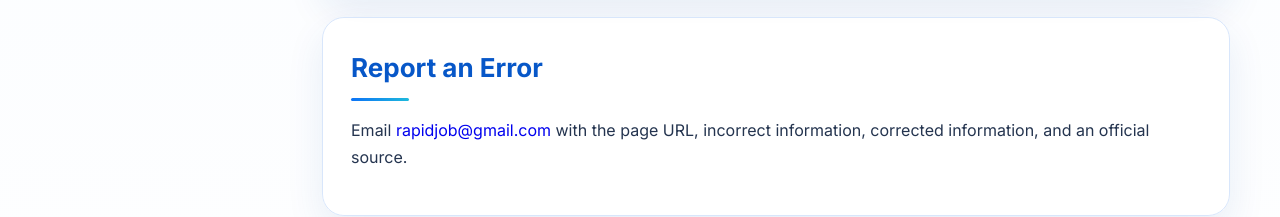
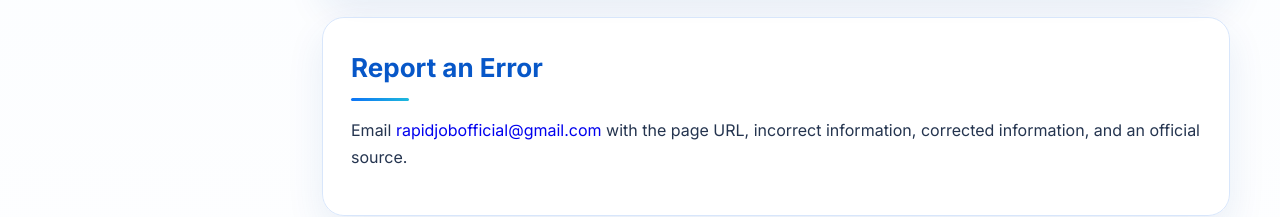
Before and after one commit to Harekrishna-9/RapidJob, a plain HTML site: page correction-policy.html in a window 1280 px wide. Shown: the part 978-1195 px from the top of the page. Drawn offline with Linux system fonts and the light colour scheme.

Commit message:
Update correction-policy.html

```diff
--- a/correction-policy.html
+++ b/correction-policy.html
@@ -48,7 +48,7 @@
       <h3>On this page</h3>
       <div class="quick-links"><a href="#s1">Our Commitment</a><a href="#s2">What Can Be Corrected</a><a href="#s3">Report an Error</a><a href="#s4">Review Process</a></div>
     </aside>
-    <div class="main-content"><section class="policy-card" id="s1"><h2>Our Commitment</h2><p>We aim to publish accurate and timely information and correct verified errors quickly.</p></section><section class="policy-card" id="s2"><h2>What Can Be Corrected</h2><ul><li>Dates and deadlines</li><li>Vacancy numbers</li><li>Eligibility conditions</li><li>Application fees</li><li>Official links</li></ul></section><section class="policy-card" id="s3"><h2>Report an Error</h2><p>Email <a href='mailto:rapidjobofficial@gmail.com'>rapidjob@gmail.com</a> with the page URL, incorrect information, corrected information, and an official source.</p></section><section class="policy-card" id="s4"><h2>Review Process</h2><p>We compare reports with official or authoritative sources before making a correction.</p></section></div>
+    <div class="main-content"><section class="policy-card" id="s1"><h2>Our Commitment</h2><p>We aim to publish accurate and timely information and correct verified errors quickly.</p></section><section class="policy-card" id="s2"><h2>What Can Be Corrected</h2><ul><li>Dates and deadlines</li><li>Vacancy numbers</li><li>Eligibility conditions</li><li>Application fees</li><li>Official links</li></ul></section><section class="policy-card" id="s3"><h2>Report an Error</h2><p>Email <a href='mailto:rapidjobofficial@gmail.com'>rapidjobofficial@gmail.com</a> with the page URL, incorrect information, corrected information, and an official source.</p></section><section class="policy-card" id="s4"><h2>Review Process</h2><p>We compare reports with official or authoritative sources before making a correction.</p></section></div>
   </div>
 
 <footer class="site-footer">
```
